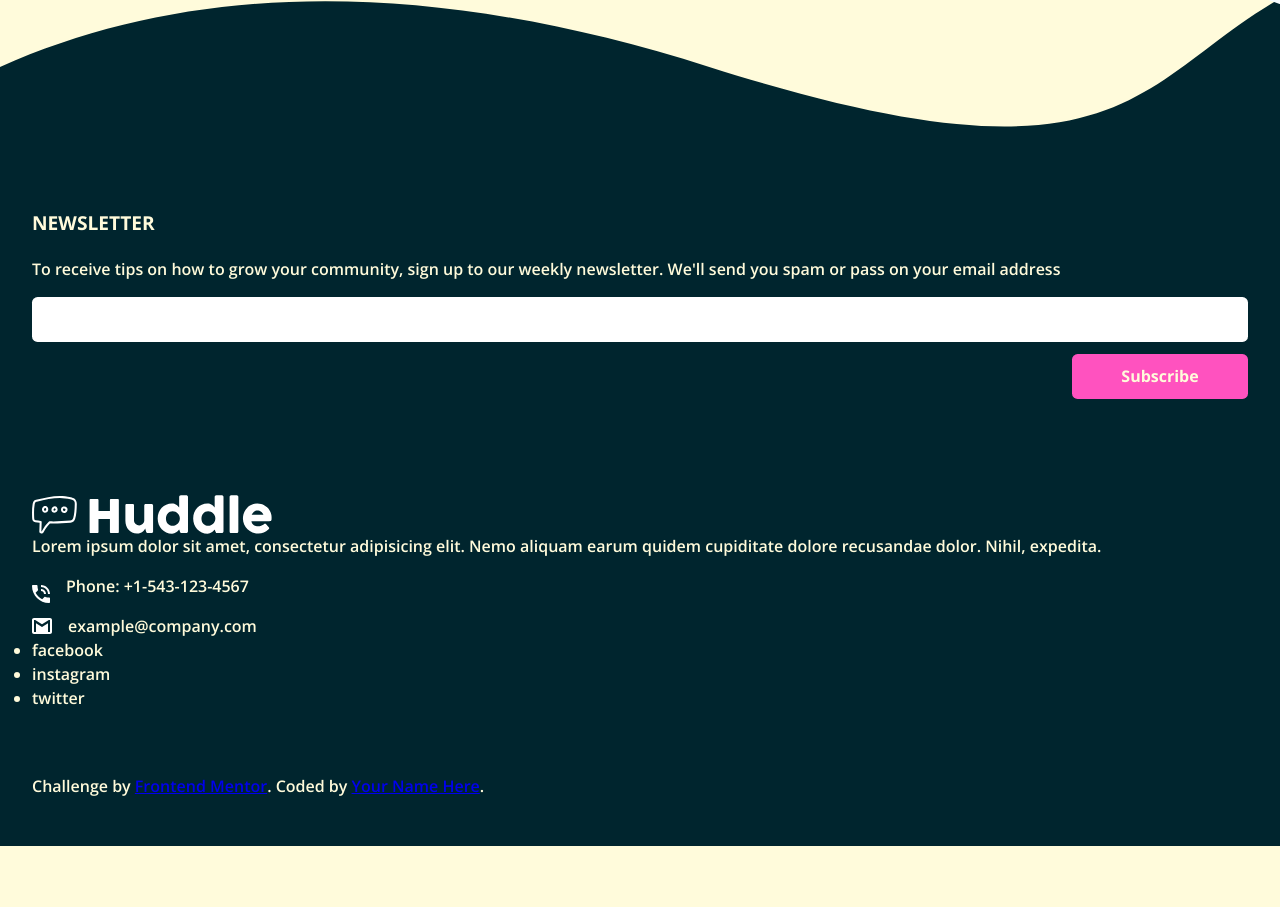
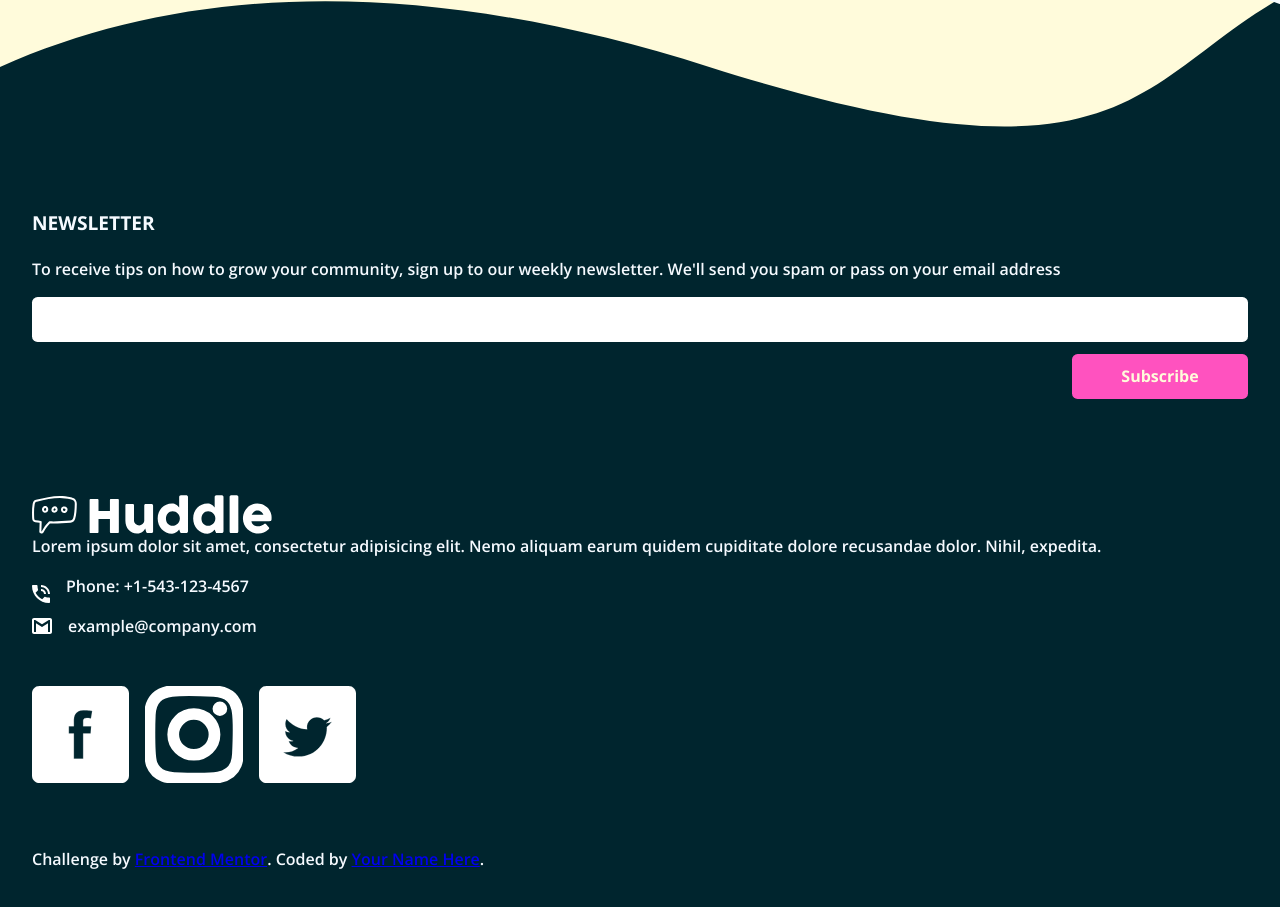
Before and after one commit to romzcastro/huddle-landing-page-with-curved-sections, a website built with Vite: page index.html in a window 1280 px wide. Shown: the part 5424-6331 px from the top of the page. Before the commit the page ends 6270 px from the top, so only its background shows below. Built offline with nearby package versions, Linux system fonts and the light colour scheme.

Commit message:
code update

```diff
--- a/index.html
+++ b/index.html
@@ -187,9 +187,27 @@
           </div>
           <div class="bottomfooter__socials">
             <ul>
-              <li>facebook</li>
-              <li>instagram</li>
-              <li>twitter</li>
+              <li>
+                <a href="#"
+                  ><img
+                    src="./images/facebook-rounded-svgrepo-com.svg"
+                    alt="facebook logo"
+                /></a>
+              </li>
+              <li>
+                <a href="#"
+                  ><img
+                    src="./images/instagram-167-svgrepo-com.svg"
+                    alt="instagram logo"
+                /></a>
+              </li>
+              <li>
+                <a href="#"
+                  ><img
+                    src="./images/twitter-rounded-svgrepo-com.svg"
+                    alt="twitter logo"
+                /></a>
+              </li>
             </ul>
           </div>
         </section>
--- a/scss/main.scss
+++ b/scss/main.scss
@@ -137,7 +137,7 @@ header {
 footer {
   padding: 2em;
   background-color: $secondary-clr-1;
-  color: $primary-clr-4;
+  color: $secondary-clr-2;
   font-weight: map-get($fw, semi-bold);
   text-align: left;
   h3 {
@@ -176,7 +176,17 @@ footer {
     column-gap: 1em;
   }
   .bottomfooter__mail a {
-    color: $primary-clr-4;
+    color: $secondary-clr-2;
     text-decoration: none;
   }
+  ul {
+    column-gap: 1em;
+    display: flex;
+    margin-top: 3em;
+    justify-content: flex-start;
+    list-style: none;
+    & li {
+      width: 8%;
+    }
+  }
 }
```
Also changed, not shown: dist/css/main.css, images/facebook-rounded-svgrepo-com.svg (added), images/instagram-167-svgrepo-com.svg (added), images/twitter-rounded-svgrepo-com.svg (added), 1 other file.
